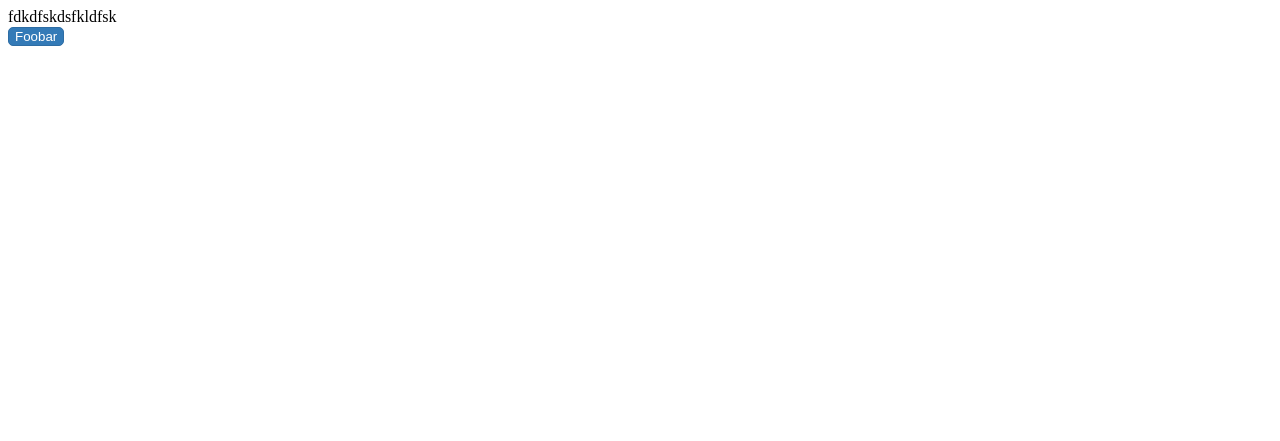
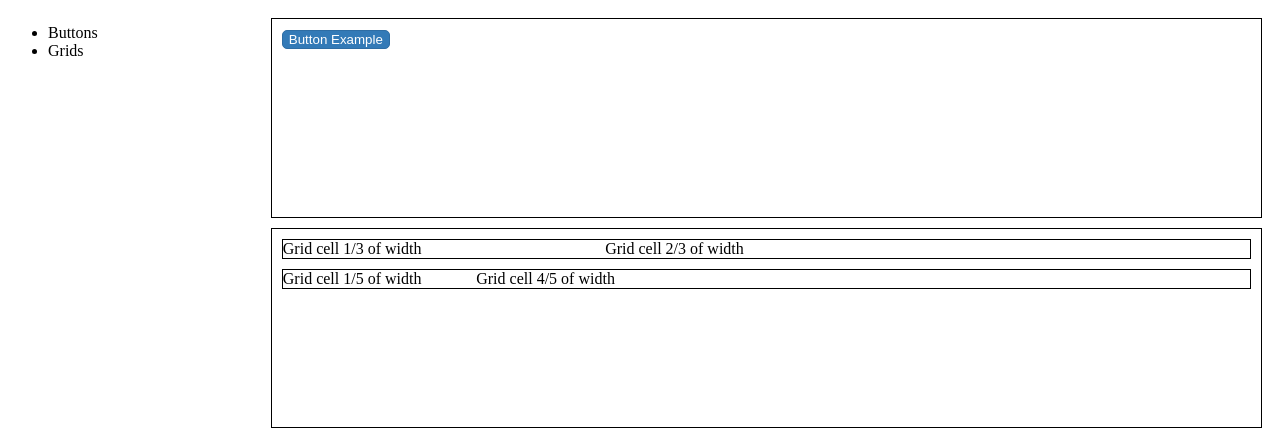
Before and after one commit to neiliux/smorgasbord, a website: page sandbox/index.html in a window 1280 px wide. Drawn offline with nearby package versions, Linux system fonts and the light colour scheme.

Commit message:
Updating sandbox environment.

```diff
--- a/sandbox/index.html
+++ b/sandbox/index.html
@@ -3,13 +3,41 @@
 <head>
     <title>Smorgasbord Sandbox</title>
     <link rel="stylesheet" type="text/css" href="smorgasbord-build.css" />
+    <link rel="stylesheet" type="text/css" href="sandbox.css" />
     <script type="text/javascript" src="vendor/angular.js"></script>
     <script type="text/javascript" src="smorgasbordApp.js"></script>
 </head>
 <body>
-    <div data-ng-controller="navigationController">
-        {{bleh}}
+    <div class="grid">
+        <div class="grid-h-1-5" data-ng-controller="navigationController">
+            <ul>
+                <li>Buttons</li>
+                <li>Grids</li>
+            </ul>
+        </div>
+        <div class="grid-h-4-5">
+            <div class="example-container buttons">
+                <button class="btn">Button Example</button>
+            </div>
+            <div class="example-container grids">
+                <div class="grid">
+                    <div class="grid-h-1-3">
+                        Grid cell 1/3 of width
+                    </div>
+                    <div class="grid-h-2-3">
+                        Grid cell 2/3 of width
+                    </div>
+                </div>
+                <div class="grid">
+                    <div class="grid-h-1-5">
+                        Grid cell 1/5 of width
+                    </div>
+                    <div class="grid-h-4-5">
+                        Grid cell 4/5 of width
+                    </div>
+                </div>
+            </div>
+        </div>
     </div>
-    <button class="btn">Foobar</button>
 </body>
 </html>
--- /dev/null
+++ b/sandbox/sandbox.css
@@ -0,0 +1,11 @@
+.grids .grid {
+    margin-bottom: 10px;
+    border: 1px solid black;
+}
+
+.example-container {
+    border: 1px solid black;
+    margin: 10px;
+    padding: 10px;
+    min-height: 200px;
+}
--- a/src/grids.less
+++ b/src/grids.less
@@ -1,20 +1,35 @@
+@grid-cell-default-float: left;
+
 .grid {
-    &:before {
-        content : '';
+    width: 100%;
+
+    &:before,
+    &:after {
+        content: '';
         display: table;
     }
 
     &:after {
-        content: '';
-        display: table;
         clear: both;
     }
 
     .grid-h-1-3 {
         width: 33.33%;
+        float: @grid-cell-default-float;
     }
 
     .grid-h-2-3 {
         width: 66.66%;
+        float: @grid-cell-default-float;
+    }
+
+    .grid-h-1-5 {
+        width: 20%;
+        float: @grid-cell-default-float;
+    }
+
+    .grid-h-4-5 {
+        width: 80%;
+        float: @grid-cell-default-float;
     }
 }
--- a/src/smorgasbord.less
+++ b/src/smorgasbord.less
@@ -1,3 +1,7 @@
 @import "variables";
 @import "buttons";
 @import "grids";
+
+* {
+    box-sizing: border-box;
+}
```
Also changed, not shown: sandbox/smorgasbord-build.css.
